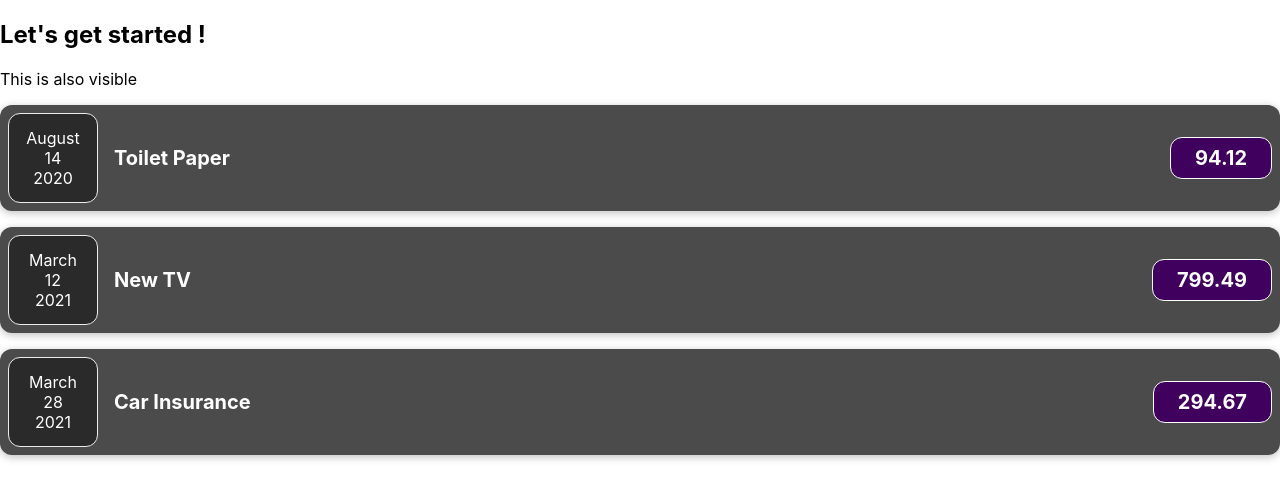
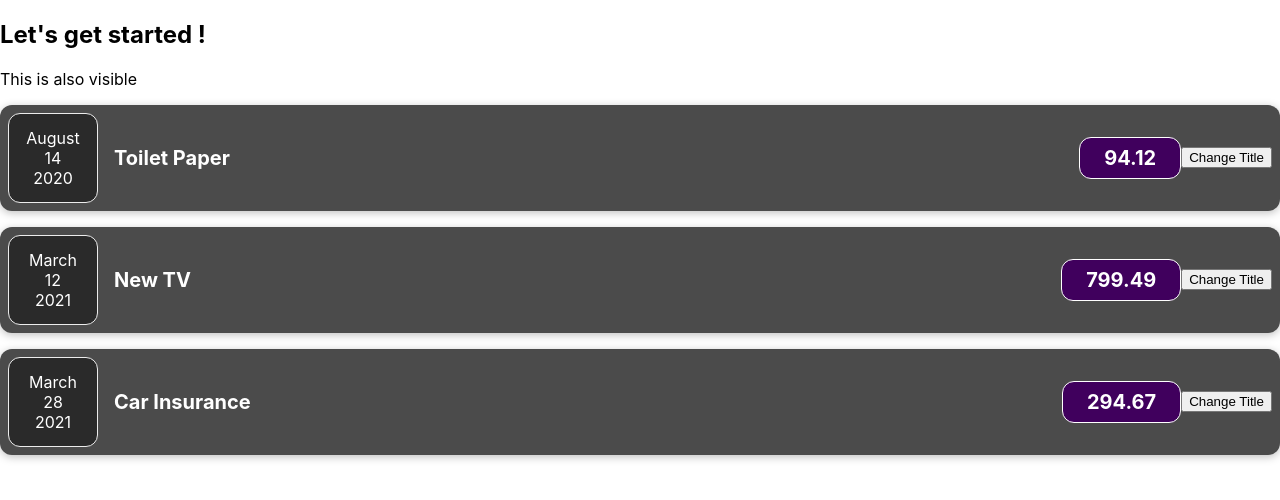
Before and after one commit to Pramod4636/FasalTech_Intership, a React (Create React App) app in the folder Learning_React/Section3_ReactBasicComponents/demoproj/: page / in a window 1280 px wide. Shown: the top 500 px of the page. Built offline with nearby package versions, Linux system fonts and the light colour scheme.

Commit message:
Event listen and take action  button click and do thing

```diff
--- a/Learning_React/Section3_ReactBasicComponents/demoproj/src/components/ExpenseItem.js
+++ b/Learning_React/Section3_ReactBasicComponents/demoproj/src/components/ExpenseItem.js
@@ -4,14 +4,17 @@ import ExpenseDate from './ExpenseDate';
 
 const ExpenseItem = (props) => {
 
+  const clickHandler = () => {
+    alert("Changing Title ");
+  }
 
   return ( <div className = "expense-item">
-
       <ExpenseDate date = {props.date} />
       <div className = "expense-item__description">
         <h2> {props.title} </h2>
         <div className="expense-item__price"> {props.price} </div>
       </div>
+      <button onClick = {()=> clickHandler()} >Change Title</button>
     </div> );
 
 }
```
